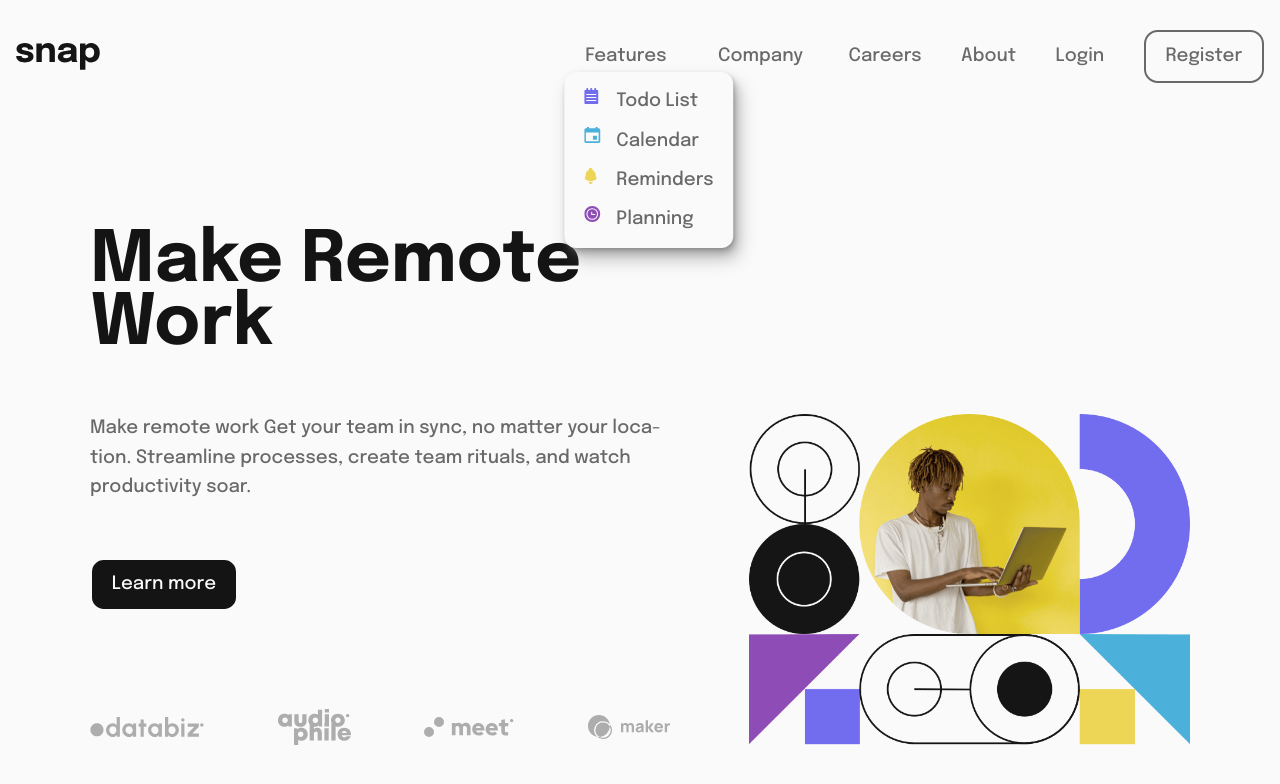
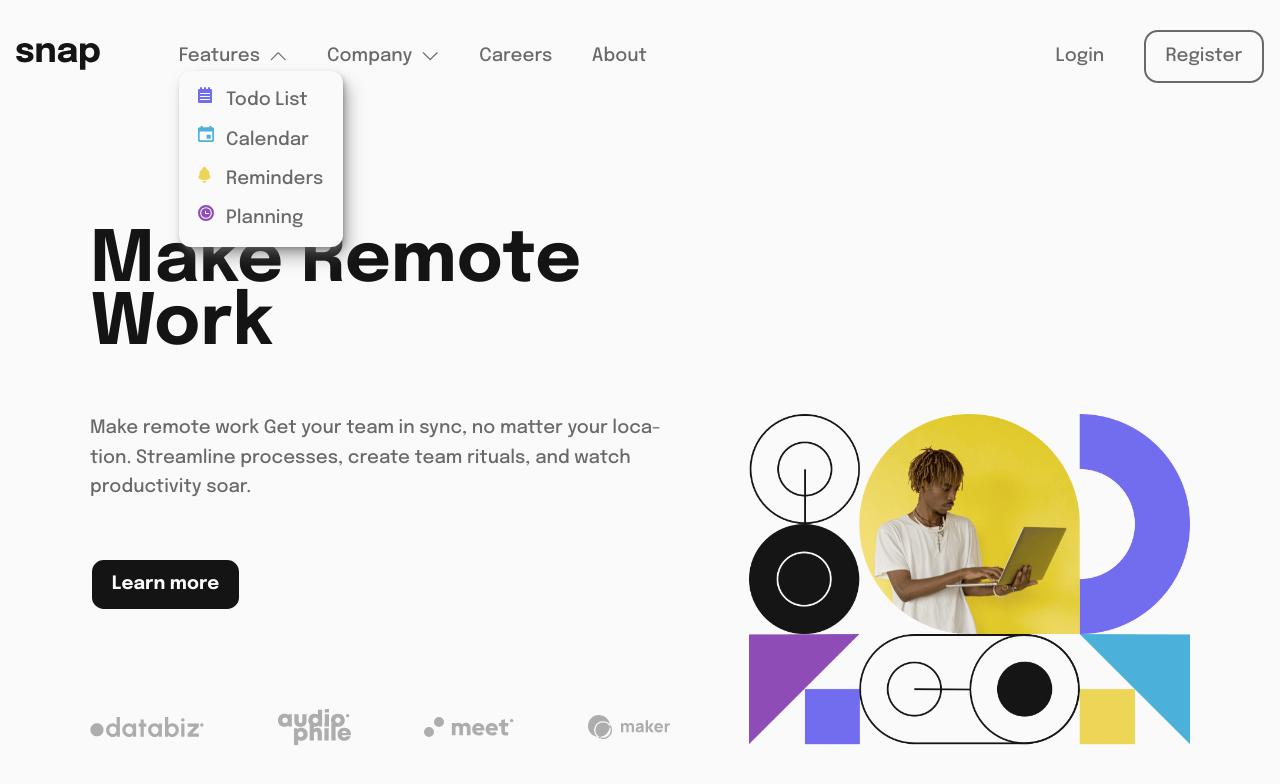
Before and after one commit to dwhenson/fem-navigation-page, a website built with Parcel: page src/index.html in a window 1280 px wide. Both pictures are taken after a click on the button "Features". Built offline with nearby package versions, Linux system fonts and the light colour scheme.

Commit message:
✅ ADD: chevrons to navigation

```diff
--- a/src/index.html
+++ b/src/index.html
@@ -29,7 +29,20 @@
           <nav id="primary-nav" class="navigation" aria-label="primary">
             <ul class="clicky-menu no-js" role="list">
               <li>
-                <a href="/">Features</a>
+                <div class="has-icon">
+                  <a href="/">Features</a>
+                  <svg
+                    xmlns="http://www.w3.org/2000/svg"
+                    width="16"
+                    height="16"
+                    fill="currentColor"
+                    class="icon"
+                    viewBox="0 0 16 16">
+                    <path
+                      fill-rule="evenodd"
+                      d="M1.646 4.646a.5.5 0 0 1 .708 0L8 10.293l5.646-5.647a.5.5 0 0 1 .708.708l-6 6a.5.5 0 0 1-.708 0l-6-6a.5.5 0 0 1 0-.708z" />
+                  </svg>
+                </div>
                 <ul class="flow-content box" role="list">
                   <li class="has-icon">
                     <svg
@@ -82,7 +95,20 @@
                 </ul>
               </li>
               <li>
-                <a href="/">Company</a>
+                <div class="has-icon">
+                  <a href="/">Company</a>
+                  <svg
+                    xmlns="http://www.w3.org/2000/svg"
+                    width="16"
+                    height="16"
+                    fill="currentColor"
+                    class="icon"
+                    viewBox="0 0 16 16">
+                    <path
+                      fill-rule="evenodd"
+                      d="M1.646 4.646a.5.5 0 0 1 .708 0L8 10.293l5.646-5.647a.5.5 0 0 1 .708.708l-6 6a.5.5 0 0 1-.708 0l-6-6a.5.5 0 0 1 0-.708z" />
+                  </svg>
+                </div>
                 <ul class="flow-content box" role="list">
                   <li><a href="/">History</a></li>
                   <li><a href="/">Our Team</a></li>
@@ -91,7 +117,7 @@
               </li>
               <li><a href="/">Careers</a></li>
               <li><a href="/">About</a></li>
-              <li><a href="/">Login</a></li>
+              <li class="login"><a href="/">Login</a></li>
               <li class="[ button ][ box ]"><a href="/">Register</a></li>
             </ul>
           </nav>
--- a/src/scss/blocks/_header.scss
+++ b/src/scss/blocks/_header.scss
@@ -1,9 +1,5 @@
 header {
   --padding-block: var(--space-m, 2rem);
   --padding-inline: 0;
-
-  .logo {
-    display: block;
-    inline-size: 6rem;
-  }
+  --bespoke-gap: var(--space-xxl);
 }
--- a/src/scss/blocks/_navigation.scss
+++ b/src/scss/blocks/_navigation.scss
@@ -7,21 +7,37 @@
   button,
   a {
     display: block;
+    padding: 0;
     color: var(--clr-neutral-200);
   }
 
   button:hover,
   a:hover,
   .button:hover a {
+    transition: color 200ms ease;
     color: var(--clr-neutral-300);
   }
 }
 
-// Drop-down menu style and positioning
+// Seperate out login and register
+burger-menu {
+  flex-grow: 1;
+}
+
+.login,
+.burger-menu__trigger {
+  margin-inline-start: auto;
+}
+
+// Desktop drop-down menu style and positioning
 button[aria-controls] {
   border: 0;
   background-color: var(--clr-neutral-100);
   cursor: pointer;
+
+  &[aria-expanded="true"] ~ .icon {
+    transform: rotate(180deg);
+  }
 }
 
 .clicky-menu ul {
@@ -33,7 +49,14 @@ button[aria-controls] {
   visibility: hidden;
   border-radius: 0.75rem;
   box-shadow: var(--shadow-elevation-medium);
-  transform: translateX(calc(var(--space-xs, 0.25rem) * -1));
+
+  .has-icon {
+    align-items: baseline;
+  }
+}
+
+.burger-menu[enabled="true"] .clicky-menu ul {
+  // position: static;
 }
 
 // Handling enabled state
--- a/src/scss/exceptions/_dark.scss
+++ b/src/scss/exceptions/_dark.scss
@@ -1,6 +1,7 @@
 [data-state="dark"] {
   --color-bg: var(--clr-neutral-300);
   --color-fg: var(--clr-neutral-100);
+  font-weight: 700;
 
   &:hover {
     --color-bg: var(--clr-neutral-100);
--- a/src/scss/utilities/_flex.scss
+++ b/src/scss/utilities/_flex.scss
@@ -3,5 +3,5 @@
   flex-wrap: wrap;
   align-items: center;
   justify-content: space-between;
-  gap: var(--space-xxs, 1rem);
+  gap: var(--bespoke-gap, 1rem);
 }
--- a/src/scss/utilities/_icon.scss
+++ b/src/scss/utilities/_icon.scss
@@ -5,9 +5,6 @@
 
 .has-icon {
   display: flex;
-  align-items: baseline;
+  align-items: center;
+  gap: 0.5em;
 }
-
-.has-icon .icon {
-  margin-inline-end: var(--inline-margin, 0.75em);
-}
```
